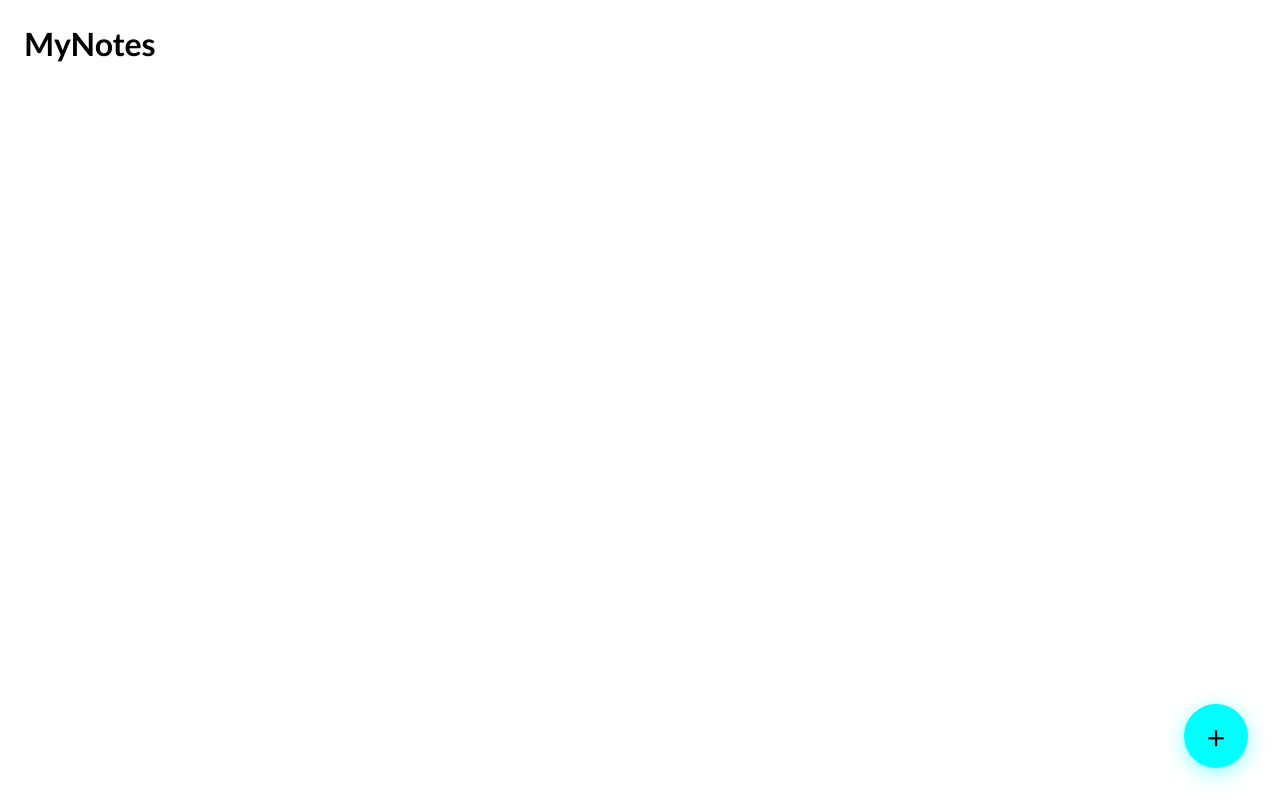
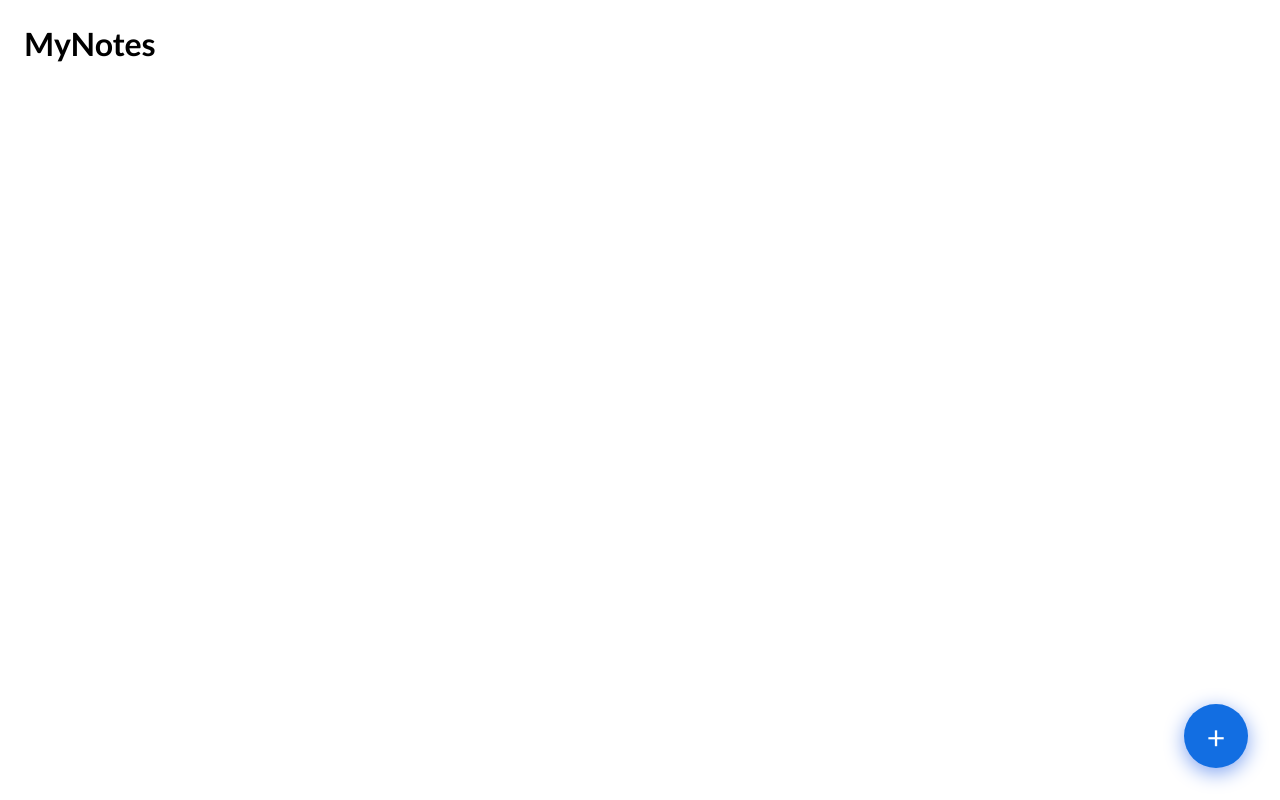
Before and after one commit to Vaibhav2002/WebDev-NotesApp, a plain HTML site: page index.html in a window 1280 px wide. Drawn offline with Linux system fonts and the light colour scheme.

Commit message:
fab improved

```diff
--- a/css/styles.css
+++ b/css/styles.css
@@ -48,15 +48,18 @@ p {
     border-radius: 50%;
     border: 0 solid;
     font-size: 2em;
-    background-color: aqua;
-    box-shadow: 0px 5px 20px rgba(0, 255, 255, 0.445);
+    z-index: 1;
+    transition: all 0.7s ease;
+    background: #126ee2;
+    box-shadow: 0px 5px 20px #81a4f1;
     cursor: pointer;
+    color: white;
 }
 
-.btn__fab:hover{
-    background-color: rgba(0, 255, 255, 0.514);
-    box-shadow: 0px 10px 30px rgba(0, 255, 255, 0.288);
-}
+.btn__fab:hover {
+    background: #2c87e8;
+    box-shadow: 0px 5px 20px 5px #81a4f1;
+  }
 
 
 @media only screen and (min-width: 640px) {
```
